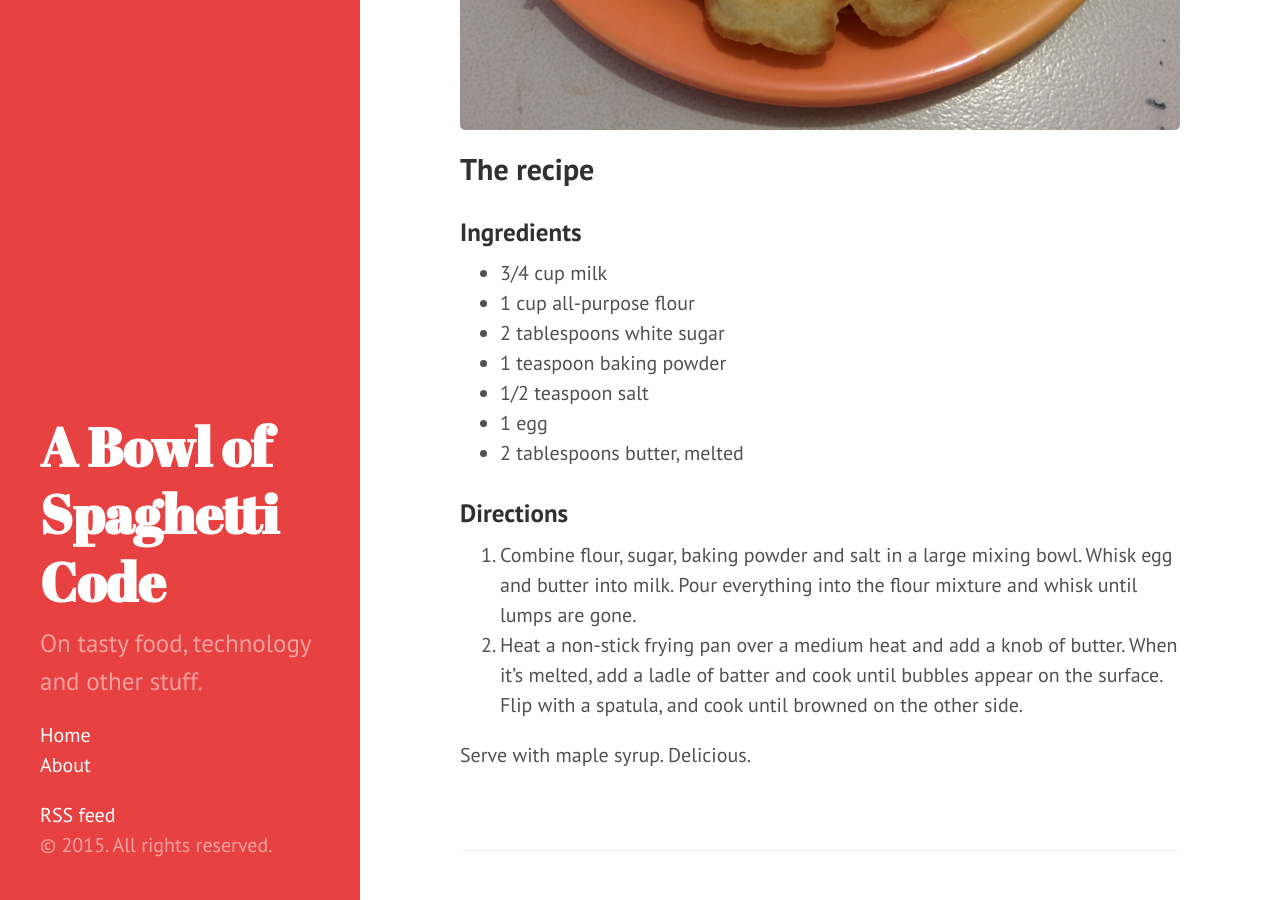
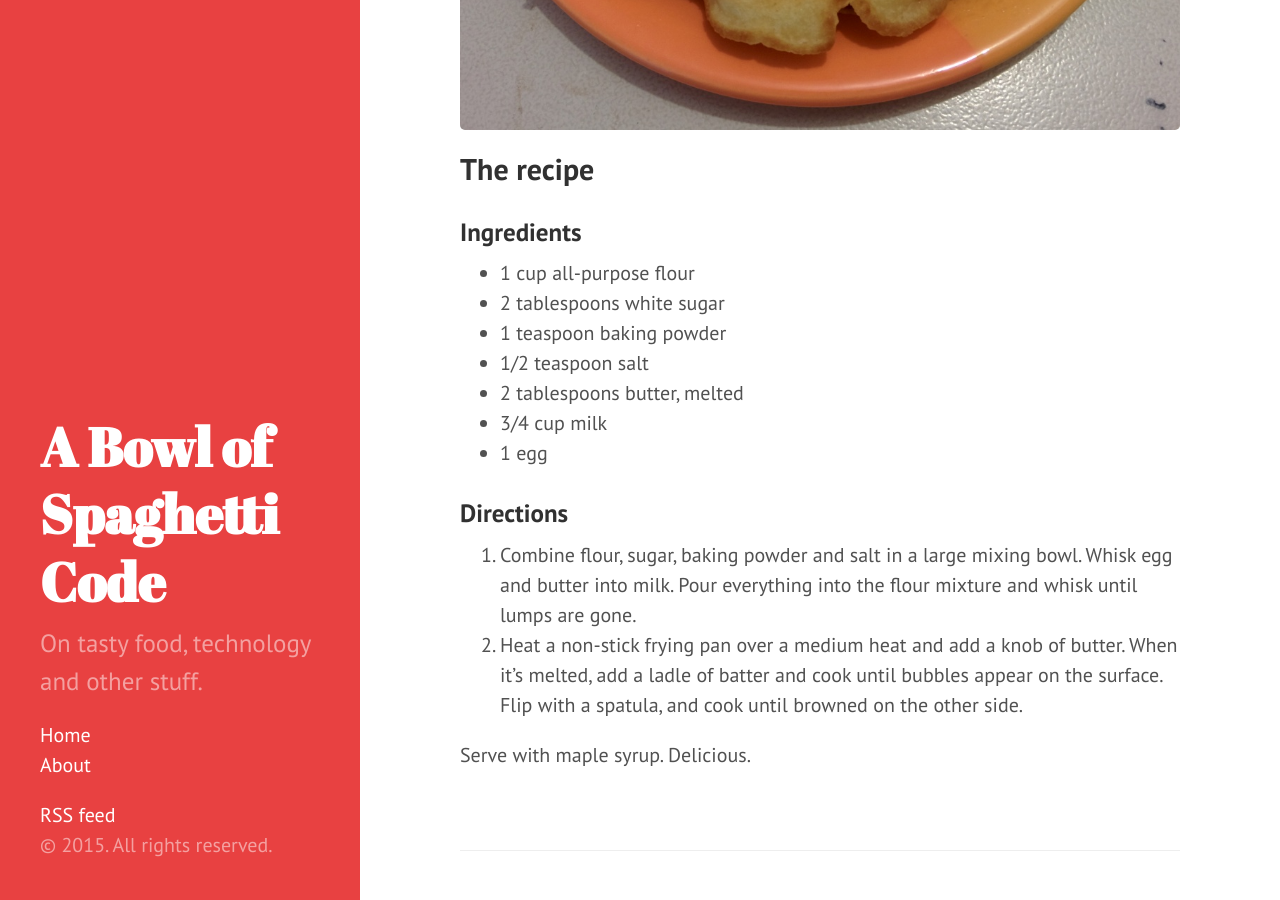
Before and after one commit to arminha/blog-test, a Jekyll site: the page built from _posts/2015-02-05-fluffy-pancakes.md, in a window 1280 px wide and 900 px high, scrolled down 750 px. Built offline with Jekyll 4.4.1, drawn with Linux system fonts in a browser that asks for light colours.

Commit message:
Change order of ingredients

```diff
--- a/_posts/2015-02-05-fluffy-pancakes.md
+++ b/_posts/2015-02-05-fluffy-pancakes.md
@@ -12,13 +12,13 @@ We made some *very fluffy* pancakes for breakfast last weekend :)
 
 ### Ingredients
 
-* 3/4 cup milk
 * 1 cup all-purpose flour
 * 2 tablespoons white sugar
 * 1 teaspoon baking powder
 * 1/2 teaspoon salt
+* 2 tablespoons butter, melted
+* 3/4 cup milk
 * 1 egg
-* 2 tablespoons butter, melted
 
 ### Directions
 
```
